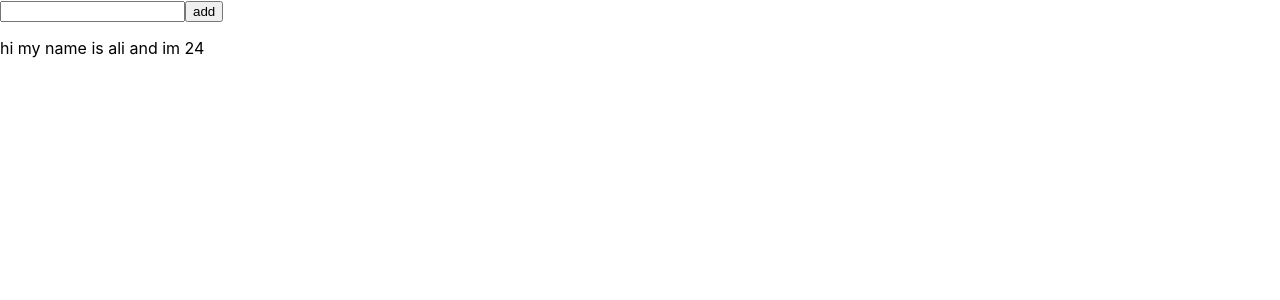
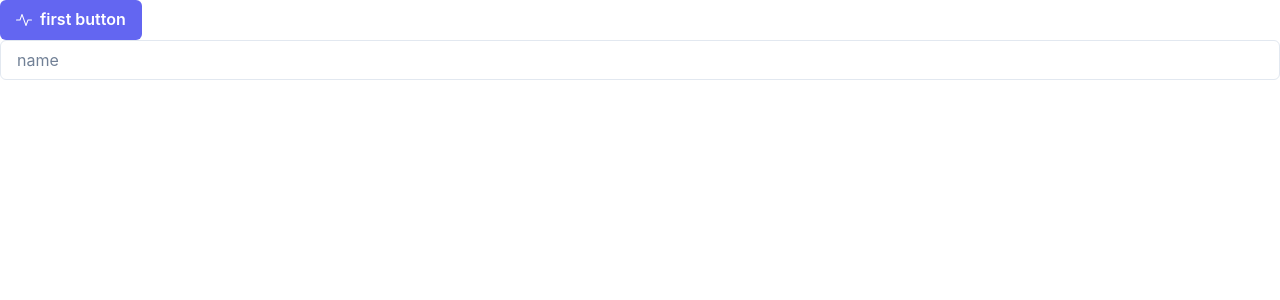
Before and after one commit to Alikooshesh/maktab-124-react-redux-ts, a React (Create React App) app: page / in a window 1280 px wide. Shown: the top 300 px of the page. Built offline with nearby package versions, Linux system fonts and the light colour scheme.

Commit message:
use chakra ui in project

```diff
--- a/package.json
+++ b/package.json
@@ -3,6 +3,9 @@
   "version": "0.1.0",
   "private": true,
   "dependencies": {
+    "@chakra-ui/react": "2",
+    "@emotion/react": "^11.14.0",
+    "@emotion/styled": "^11.14.0",
     "@testing-library/jest-dom": "^5.14.1",
     "@testing-library/react": "^13.0.0",
     "@testing-library/user-event": "^13.2.1",
@@ -11,6 +14,7 @@
     "@types/react": "^18.0.0",
     "@types/react-dom": "^18.0.0",
     "axios": "^1.7.9",
+    "framer-motion": "^12.4.2",
     "react": "^19.0.0",
     "react-dom": "^19.0.0",
     "react-scripts": "5.0.1",
--- a/src/App.tsx
+++ b/src/App.tsx
@@ -1,80 +1,24 @@
-import React, { createContext, useEffect, useReducer, useState } from 'react';
-import logo from './logo.svg';
+import { Button, Input } from '@chakra-ui/react';
 import './App.css';
-import User from './components/user';
-import axios from 'axios';
-
-interface Itodo {
-  createdAt: string | number,
-  title: string,
-  id: string | number
-}
-
-interface reducerAction {
-  type: "add" | "delete" | "update",
-  data: {
-    id?: string | number
-    title?: string
-    newTitle?: string
-  }
-}
-
-
-
-export const AppContext = createContext<{todoList : Itodo[],todoDispatch : Function} | null>(null)
 
 
 
 
-function todoReducer(state: Itodo[], action: reducerAction): Itodo[] {
-  switch (action.type) {
-    case "add":
-      const newTodo: Itodo = {
-        createdAt: Date.now(),
-        title: action.data.title ?? "",
-        id: Date.now()
-      }
-      return [...state, newTodo]
-
-    case "delete":
-      return state.filter(todo => todo.id !== action.data.id)
-
-    case "update":
-      return state.map(item => {
-        if (item.id === action.data.id) {
-          return { ...item, title: action.data.newTitle ?? "" }
-        }
-
-        return item
-      })
-  }
-}
-
 function App() {
 
-  const [state, todoDispatch] = useReducer(todoReducer, [])
-
-  const [todoInput, setTodoInput] = useState<string>("")
-
-  console.log({state})
 
   return (
     <>
-      <AppContext.Provider value={{todoList : state , todoDispatch}}>
-      <div>
-        <div>
-          <input
-            value={todoInput}
-            onChange={e => setTodoInput(e.target.value)}
-          />
-          <button onClick={() => {
-            todoDispatch({ type: "add", data: { title: todoInput } })
-            setTodoInput("")
-          }}>add</button>
-        </div>
-        <User/>
-      </div>
-      </AppContext.Provider>
+      <Button
+        leftIcon={<svg xmlns="http://www.w3.org/2000/svg" width="16" height="16" fill="currentColor" viewBox="0 0 16 16">
+          <path fill-rule="evenodd" d="M6 2a.5.5 0 0 1 .47.33L10 12.036l1.53-4.208A.5.5 0 0 1 12 7.5h3.5a.5.5 0 0 1 0 1h-3.15l-1.88 5.17a.5.5 0 0 1-.94 0L6 3.964 4.47 8.171A.5.5 0 0 1 4 8.5H.5a.5.5 0 0 1 0-1h3.15l1.88-5.17A.5.5 0 0 1 6 2"/>
+        </svg>}
+        colorScheme='brand'
+      >
+        first button
+      </Button>
+
+      <Input placeholder='name'isInvalid={false} focusBorderColor='brand.400'/>
     </>
   );
 }
--- a/src/components/user.tsx
+++ b/src/components/user.tsx
@@ -1,14 +1,7 @@
 import { useContext } from 'react'
-import {AppContext} from '../App'
-import useCheckHasTodo from '../hooks/useCheckHasTodo'
 
 const User = ()=>{
 
-    const {todoList} = useContext(AppContext) ?? {todoList: []}
-
-    const {hasTodo} = useCheckHasTodo()
-
-    console.log({todoList,hasTodo})
     return(
         <p>hi my name is ali and im 24</p>
     )
--- a/src/hooks/useCheckHasTodo.tsx
+++ /dev/null
@@ -1,10 +0,0 @@
-import { useContext } from "react"
-import { AppContext } from "../App"
-
-const useCheckHasTodo = ()=>{
-    const myContext = useContext(AppContext)
-
-    return {hasTodo : Boolean(myContext?.todoList.length)}
-}
-
-export default useCheckHasTodo
--- a/src/index.tsx
+++ b/src/index.tsx
@@ -3,13 +3,33 @@ import ReactDOM from 'react-dom/client';
 import './index.css';
 import App from './App';
 import reportWebVitals from './reportWebVitals';
+import { ChakraProvider, extendTheme } from '@chakra-ui/react';
+
+const customTheme = extendTheme({
+  colors : {
+    brand : {
+      50: "#f5f7ff",
+      100: "#e0e7ff",
+      200: "#c7d2fe",
+      300: "#a5b4fc",
+      400: "#818cf8",
+      500: "#6366f1",
+      600: "#4f46e5",
+      700: "#4338ca",
+      800: "#3730a3",
+      900: "#312e81",
+    }
+  },
+})
 
 const root = ReactDOM.createRoot(
   document.getElementById('root') as HTMLElement
 );
 root.render(
   <React.StrictMode>
-    <App />
+    <ChakraProvider theme={customTheme}>
+      <App />
+    </ChakraProvider>
   </React.StrictMode>
 );
 
```
Also changed, not shown: 1 other file (tests, documents, lock files or other folders).
